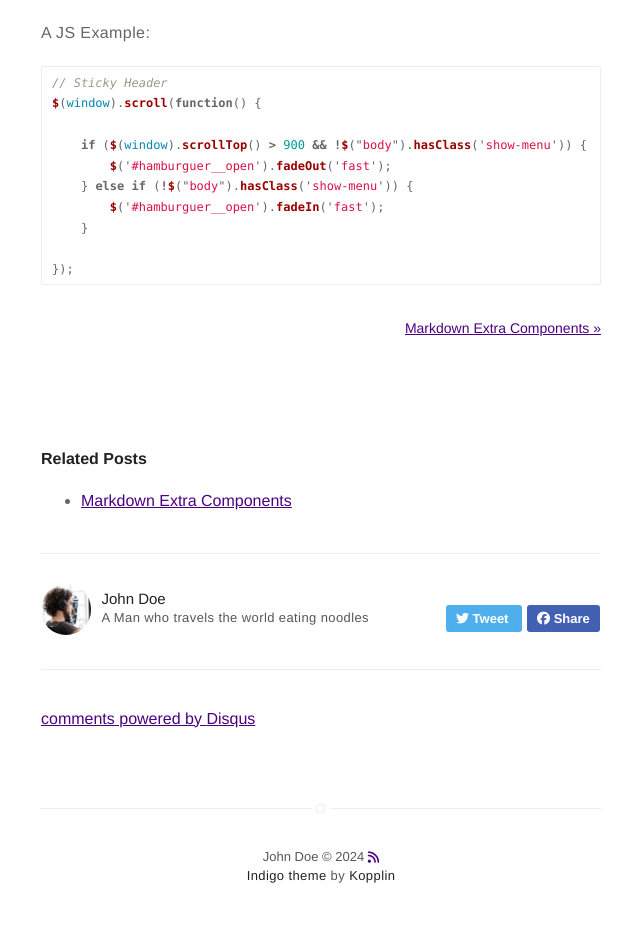
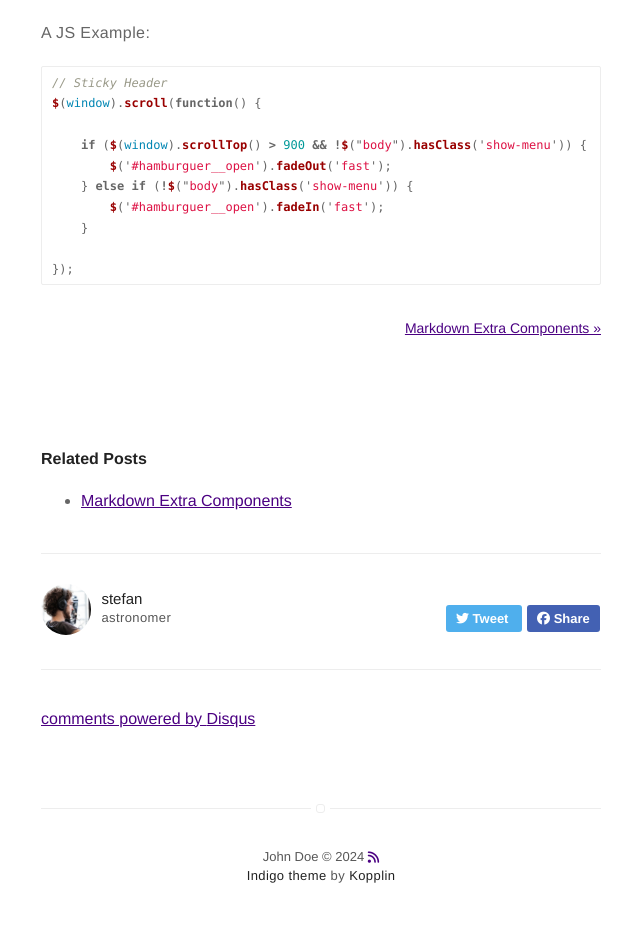
Before and after one commit to stefanarseneau/stefanarseneau.github.io, a Jekyll site: the page built from _posts/2016-02-24-markdown-common-elements.markdown, in a window 1280 px wide. Shown: the part 5130-6077 px from the top of the page, without its empty margins (319-959 px from the left). Built offline with Jekyll 4.4.1, drawn with Linux system fonts in a browser that asks for light colours; nearby versions of some CDN libraries; comment, search, counter and statistics services are not loaded.

Commit message:
Update _config.yml

```diff
--- a/_config.yml
+++ b/_config.yml
@@ -12,7 +12,7 @@
 
 # your site color theme, true for dark theme,
 # false to light theme, auto to switch with system.
-dark-theme: auto
+dark-theme: false
 
 # If you want to include your resume, set to true
 # and specify source (external or local).
@@ -34,26 +34,20 @@
   categories: [blog, project] # only show disqus for posts that have these categories
 
 # if you don't have any of social below, comment the line
-facebook: myfacebook
-twitter: mytwitter
-instagram: myinstagram
-linkedin: mylinkedin
-github: mygithub
-email: myemail@gmail.com
+#facebook: myfacebook
+#twitter: mytwitter
+#instagram: myinstagram
+#linkedin: mylinkedin
+github: stefanarseneau
+email: arseneausm@gmail.com
 
 authors:
   johndoe:
-    name: John Doe
-    bio: A Man who travels the world eating noodles
+    name: stefan
+    bio: astronomer
     external-image: false
     picture: assets/images/profile.jpg
-    twitter: johndoe
-  jamesfoster:
-    name: James Foster
-    bio: A Man who develops software with coffee
-    external-image: false
-    picture: assets/images/james.jpg
-    twitter: jamesfoster
+
 
 # do you want a larger site? change the option below
 # options: [normal, large] | default: normal
```
